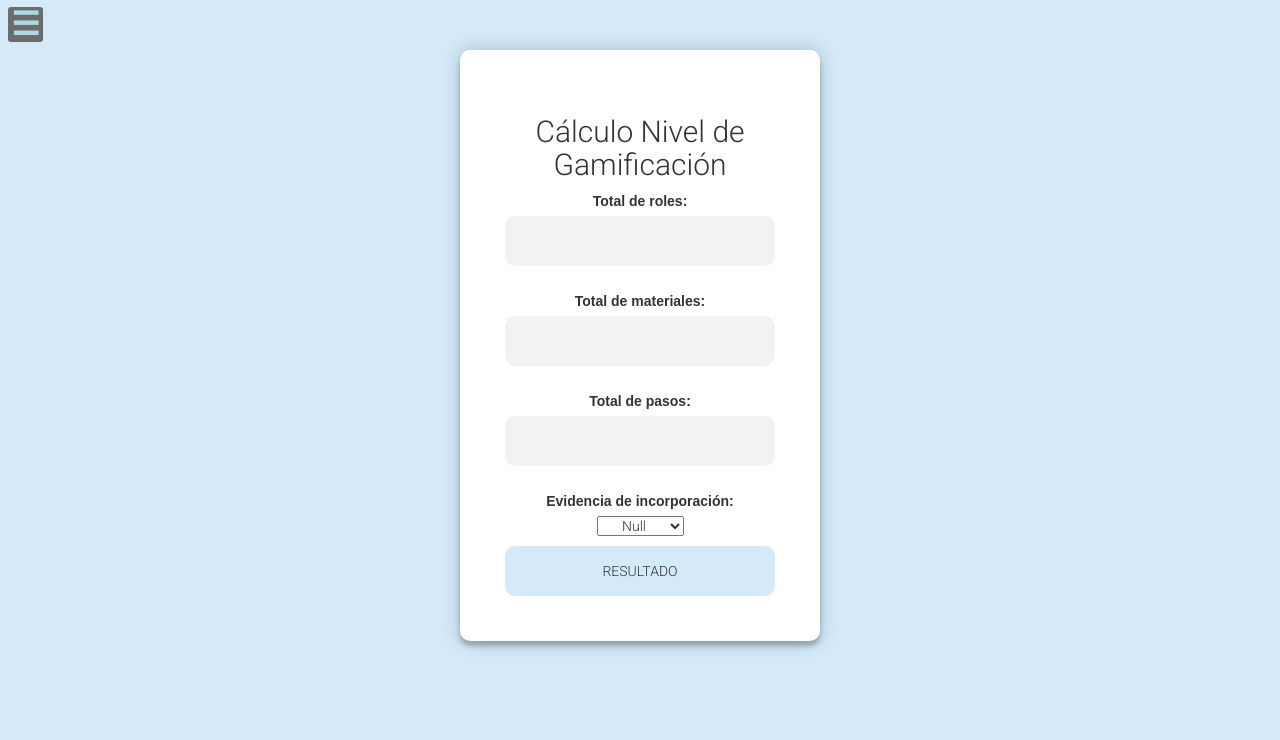
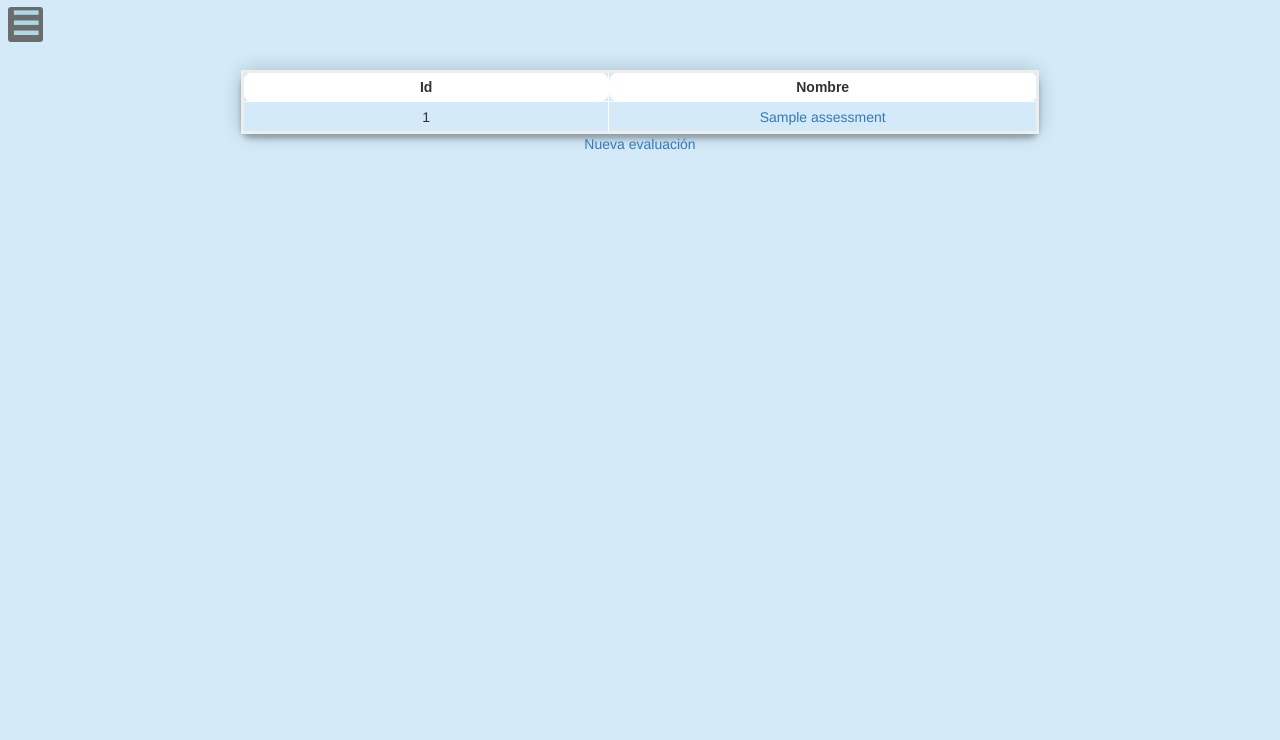
Before and after one commit to marteoma/FrameworkGamificacion, a Django app: page / in a window 1280 px wide. Shown: the top 740 px of the page. Run offline with Django 3.2, Linux system fonts and the light colour scheme; a user stored in the database is signed in; tables that the repository leaves empty hold one stand-in row (values such as "Sample post"); some libraries are stand-ins or nearby versions.

Commit message:
Assessment associated to the learning objectives
Please do more tests to sure a good working flow

```diff
--- a/framework/forms.py
+++ b/framework/forms.py
@@ -1,16 +1,6 @@
 from django import forms
-from framework.models import Learning_Objectives
-from framework.choices import *
-
-class Evaluate(forms.Form):
-    '''
-    Form for the constants
-    '''
-    constant_r = forms.IntegerField(label="Total de roles", required=True)
-    constant_m = forms.IntegerField(label="Total de materiales", required=True)
-    constant_s = forms.IntegerField(label="Total de pasos", required=True)
-    grade = forms.ChoiceField(label="Evidencia de incorporación",
-     required=True, choices=((1,"Null"), (2,"Medium"), (3,"Significant"), (4,"High"), (5,"Very High") ))
+from .models import Learning_Objectives
+from .choices import *
 
 class Login(forms.Form):
     '''
@@ -34,6 +24,7 @@ class NewAssessment(forms.Form):
     name = forms.CharField(label='', required=True, widget=forms.TextInput(attrs={'placeholder': 'Nombre'}))
 
 class Learning_ObjectivesForm(forms.ModelForm):
+
     class Meta:
         model = Learning_Objectives
 
@@ -43,7 +34,7 @@ class Learning_ObjectivesForm(forms.ModelForm):
             'principle',
             'grade',
             'evidence',
-            'wid',
+            'assessment'
         ]
 
         labels = {
@@ -52,13 +43,12 @@ class Learning_ObjectivesForm(forms.ModelForm):
             'principle': 'Principio',
             'grade': 'Grado',
             'evidence': 'Evidencia',
-            'wid' : 'Wid'
         }
         widgets = {
             'id' : forms.NumberInput(attrs={'class':'form-control'}),
             'objective': forms.TextInput(attrs={'class':'form-control'}),
-            'principle': forms.Select(choices = PRINCIPLE_CHOICES, attrs={'class':'form-control'}),
-            'grade' : forms.Select(choices = GRADE_CHOICES, attrs={'class':'form-control'}),
+            'principle': forms.Select(choices=PRINCIPLE_CHOICES, attrs={'class':'form-control'}),
+            'grade' : forms.Select(choices=GRADE_CHOICES, attrs={'class':'form-control'}),
             'evidence': forms.TextInput(attrs={'class':'form-control'}),
-            'wid': forms.NumberInput(attrs={'class':'form-control'})
+            'assessment': forms.HiddenInput()
         }
--- a/framework/models.py
+++ b/framework/models.py
@@ -6,18 +6,22 @@ class Assessment(models.Model):
     An assessment related to an specific user
     '''
     objects = models.Manager()
+
+    name = models.CharField(null=False, max_length=100)
+
     owner = models.ForeignKey(User, on_delete=models.CASCADE)
-    name = models.CharField(null=False, max_length=100)
 
 class Learning_Objectives(models.Model):
     '''
     Modelo correspondiente a los objetivos de aprendizaje
     '''
     objects = models.Manager()
+
     id = models.IntegerField(primary_key=True)
     objective = models.CharField(max_length=100, null=False)
     principle = models.IntegerField(null=False, default=1)
     grade = models.IntegerField(null=False, default=1)
     evidence = models.CharField(max_length=150, null=False)
-    wid = models.DecimalField(null=False, max_digits=5, decimal_places=2)
-    assesment = models.ForeignKey(Assessment, on_delete=models.CASCADE)
+    wid = models.DecimalField(max_digits=5, decimal_places=2)
+
+    assessment = models.ForeignKey(Assessment, on_delete=models.CASCADE)
--- a/framework/templates/framework/assessment_list.html
+++ b/framework/templates/framework/assessment_list.html
@@ -10,7 +10,7 @@
 	{% for i in assessments %}
 	<tr>
 	  <td class="tg-baqh">{{i.id}}</td>
-	  <td class="tg-baqh"><a href="#">{{i.name}}</a></td>
+	  <td class="tg-baqh"><a href="{% url 'framework:list_objetivos' i.id %}">{{i.name}}</a></td>
 	</tr>
 	{% endfor %}
 
--- a/framework/templates/framework/base.html
+++ b/framework/templates/framework/base.html
@@ -14,9 +14,6 @@
 <input type="checkbox" class="checkbox" id="menu-toogle"/>
 <label for="menu-toogle" class="menu-toogle"></label>
 <nav class="nav">
-  <a href="{% url 'framework:evaluacion' %}" class="nav__item current">Evaluar</a>
-  <a href="{% url 'framework:objetivos' %}" class="nav__item">Objetivo Nuevo</a>
-  <a href="{% url 'framework:list_objetivos' %}" class="nav__item">Lista de objetivos</a>
   <a href="{% url 'framework:assessment' %}" class="nav__item">Lista de evaluaciones</a>
   <a href="{% url 'framework:logout' %}" class="nav__item">Log Out</a>
 </nav>
--- a/framework/templates/framework/evaluar.html
+++ /dev/null
@@ -1,17 +0,0 @@
-{% extends 'framework/base.html' %}
-{% block content%}
-<head>
-{% load static %}
-<link rel="stylesheet" href="{% static 'framework/forms.css' %}" type="text/css">
-</head>
-<div class = "new-obj">
-    <div class="form">
-        <form action="{% url 'framework:resultados' %}" method="POST" class=".new-form">
-            <h2>Cálculo Nivel de Gamificación </h2>
-            {% csrf_token %}
-            {{ form.as_p}}
-            <button type="submit" value="RESULTADO">RESULTADO</button>
-        </form>
-    </div>
-</div>
-{% endblock %}
--- a/framework/templates/framework/lista_obj.html
+++ b/framework/templates/framework/lista_obj.html
@@ -1,5 +1,5 @@
 {% extends 'framework/base.html' %}
-<!DOCTYPE html>
+
 <html lang="es">
 {% block content %}
 <table class="tg">
@@ -32,5 +32,6 @@
 	<h4>No hay registros</h4>
 	{% endif %}
   </table>
+	<a href="{% url 'framework:objetivos' assessment %}">Nuevo objetivo</a>
 {% endblock%}
 </html>
--- a/framework/templates/framework/register.html
+++ b/framework/templates/framework/register.html
@@ -19,7 +19,7 @@
 <script>
   var an;
 function rotation() {
-  an = setTimeout(showPage, 1000);
+  an = setTimeout(showPage, 0);
 }
 
 function showPage() {
--- a/framework/templates/framework/results.html
+++ b/framework/templates/framework/results.html
@@ -1,6 +1,4 @@
 {% extends 'framework/base.html' %}
-<!DOCTYPE html>
-<html lang="es">
 {% block content %}
 <h2>Resultado del nivel de Gamificación</h2>
 
--- a/framework/urls.py
+++ b/framework/urls.py
@@ -4,13 +4,12 @@ from . import views
 app_name = 'framework'
 urlpatterns = [
     path('', views.index, name='index'),
-    path('evaluacion', views.evaluacion, name='evaluacion'),
     path('resultados', views.resultados, name='resultados'),
     path('registrar', views.register, name='register'),
     path('login', views.v_login, name='login'),
     path('logout', views.v_logout, name='logout'),
-    path('objetivos', views.v_learning_objectives, name='objetivos'),
-    path('listobj', views.list_objectives, name='list_objetivos'),
+    path('objetivos/<int:assessment>', views.v_learning_objectives, name='objetivos'),
+    path('listobj/<int:assessment>', views.list_objectives, name='list_objetivos'),
     path('editar/<int:codigo>/', views.v_learning_objectives_edit, name='edit_objetivos'),
     path('delete/<int:codigo>/', views.v_learning_objectives_delete, name='delete_objetivos'),
     path('assessments', views.list_assessment, name='assessment'),
--- a/framework/views.py
+++ b/framework/views.py
@@ -4,7 +4,7 @@ from django.contrib.auth import authenticate, logout, login
 from django.http import HttpResponse
 from django.contrib.auth.models import User
 from .utils import calc_level
-from .forms import Evaluate, Login, Register, Learning_ObjectivesForm, NewAssessment
+from .forms import Login, Register, Learning_ObjectivesForm, NewAssessment
 from .models import Learning_Objectives, Assessment
 
 # Create your views here.
@@ -14,20 +14,14 @@ def index(request):
     '''
     if request.user.is_authenticated:
         # Do something for logged-in users.
-        form = Evaluate()
-        return render(request, 'framework/evaluar.html', {"form": form})
+        user = request.user.id
+        assessments = Assessment.objects.filter(owner=user)
+        context = { 'assessments': assessments }
+        return render(request, 'framework/assessment_list.html', context)
     else:
         # Do something for anonymous users.
         form = Login()
         return render(request, 'framework/index.html', { 'form': form })
-
-@login_required
-def evaluacion(request):
-    '''
-    Form for detail the constants of a strategy
-    '''
-    form = Evaluate()
-    return render(request, 'framework/evaluar.html', {"form": form})
 
 @login_required
 def resultados(request):
@@ -67,7 +61,7 @@ def v_login(request):
     '''
     username = request.POST['username']
     password = request.POST['password']
-    #TODO: Make login here
+
     user = authenticate(request, username=username, password=password)
     if user is not None:
         login(request, user)
@@ -85,22 +79,23 @@ def v_logout(request):
     '''
     logout(request)
     form = Login()
-    return render(request, 'framework/index.html',
-    { 'form': form})
+    return redirect('/', { 'form': form})
 
 @login_required
-def v_learning_objectives(request):
+def v_learning_objectives(request, assessment):
     '''
     Method add a learning objectives
     '''
     if request.method == 'POST':
-        form = Learning_ObjectivesForm(request.POST)
+        post_copy = request.POST.copy()
+        post_copy.update({'assessment':assessment})
+        form = Learning_ObjectivesForm(post_copy)
         form.save()
-        return redirect('framework:list_objetivos')
+        return redirect('/listobj/' + str(assessment))
     else:
         form = Learning_ObjectivesForm()
-
-    return render(request,'framework/objetivos_aprendizaje.html', {'form': form})
+        context = {'form': form, }
+        return render(request,'framework/objetivos_aprendizaje.html', context)
 
 @login_required
 def v_learning_objectives_edit(request, codigo):
@@ -108,14 +103,15 @@ def v_learning_objectives_edit(request, codigo):
     Method edit a learning objectives
     '''
     inst = Learning_Objectives.objects.get(id=codigo)
+    assessment = inst.assessment_id
     if request.method == 'GET':
         form = Learning_ObjectivesForm(instance=inst)
+        return render(request, 'framework/objetivos_aprendizaje.html', {'form': form})
     else:
         form = Learning_ObjectivesForm(request.POST, instance=inst)
         if form.is_valid():
             form.save()
-        return redirect('framework:list_objetivos')
-    return render(request, 'framework/objetivos_aprendizaje.html', {'form': form})
+        return redirect('/listobj/' + str(assessment))
 
 @login_required
 def v_learning_objectives_delete(request, codigo):
@@ -123,18 +119,17 @@ def v_learning_objectives_delete(request, codigo):
     Method delete a learning objectives
     '''
     inst = Learning_Objectives.objects.get(id=codigo)
-    if request.method == 'POST':
-        inst.delete()
-        return redirect('framework:list_objetivos')
-    return render(request,'framework/objetivos_aprendizaje.html', {'form':inst})
+    assessment = inst.assessment_id
+    inst.delete()
+    return redirect('/listobj/' + str(assessment))
 
 @login_required
-def list_objectives(request):
+def list_objectives(request, assessment):
     '''
     Method list learning objectives
     '''
-    listt = Learning_Objectives.objects.all()
-    context = {'lista_obj': listt}
+    listt = Learning_Objectives.objects.filter(assessment_id=assessment)
+    context = {'lista_obj': listt, 'assessment': assessment}
     return render(request, 'framework/lista_obj.html', context)
 
 @login_required
```
Also changed, not shown: framework/choices.py (+15 -15 lines).
